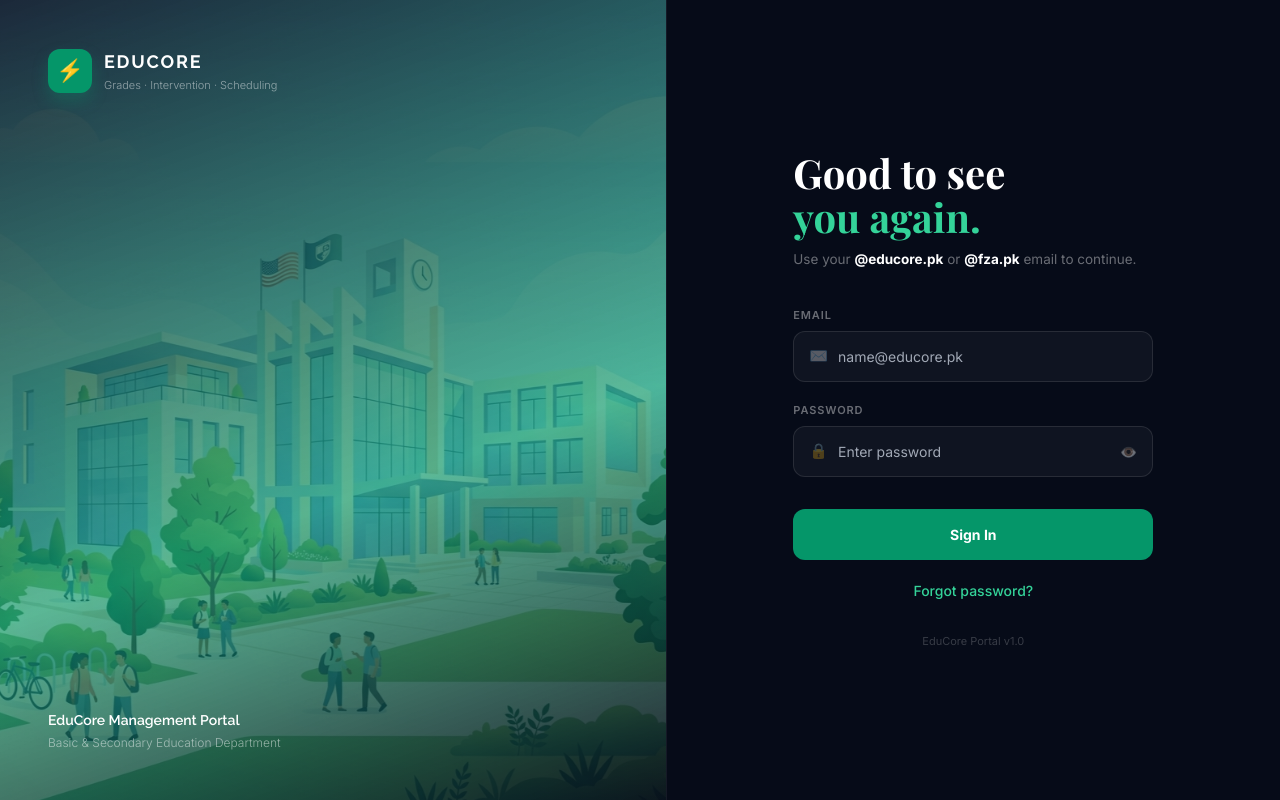
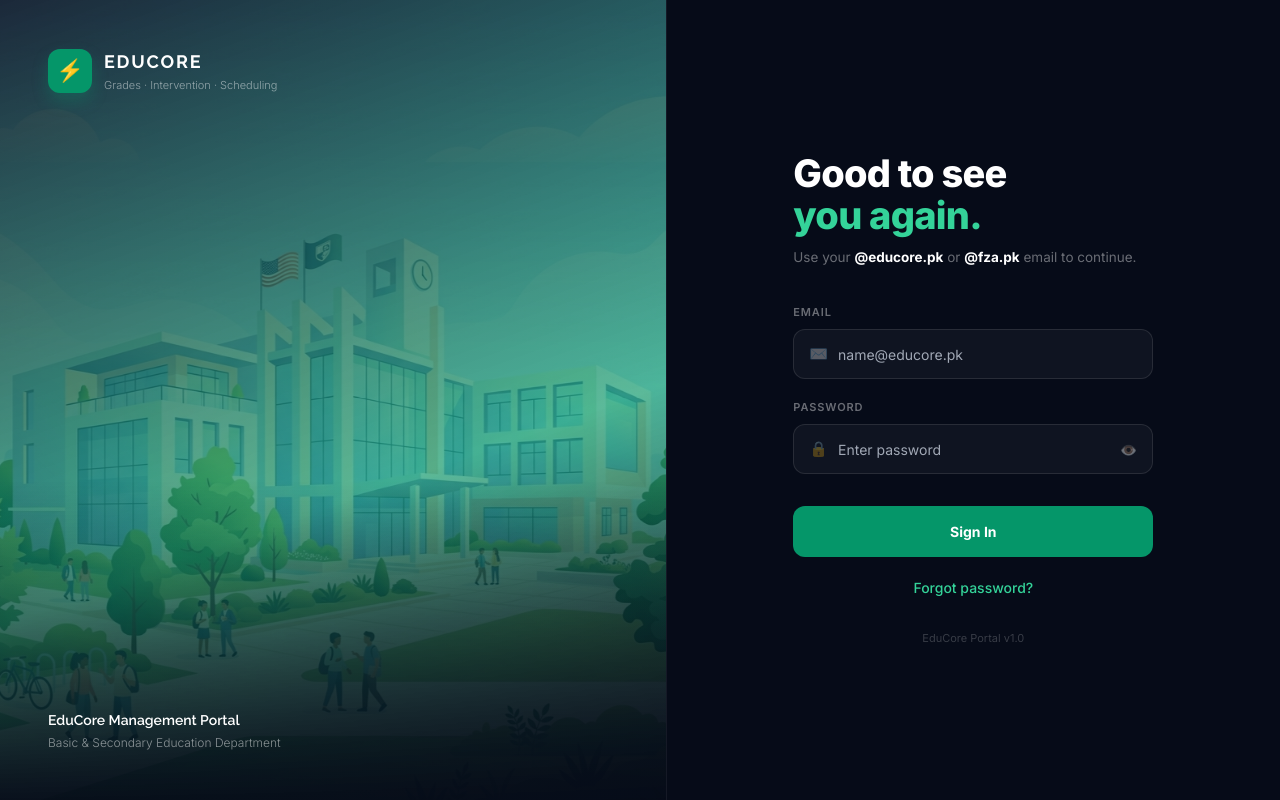
Before and after one commit to areeeb72a/educoree, a Next.js app: page / in a window 1280 px wide. Built offline with nearby package versions, Linux system fonts and the light colour scheme.

Commit message:
Polish login layout: fix bottom text readability and update main heading typography to Sans-serif Inter

```diff
--- a/app/page.tsx
+++ b/app/page.tsx
@@ -133,6 +133,7 @@ export default function LoginPage() {
           <img src="/school_login_bg.png" alt="School Login Background" className="kb-0" style={{ width: '100%', height: '100%', objectFit: 'cover', display: 'block' }} />
         </div>
         <div style={{ position: 'absolute', inset: 0, zIndex: 2, background: 'linear-gradient(160deg, rgba(6,11,24,0.85) 0%, rgba(5,150,105,0.65) 60%, rgba(6,11,24,0.9) 100%)' }}></div>
+        <div style={{ position: 'absolute', left: 0, right: 0, bottom: 0, height: '40%', zIndex: 2, background: 'linear-gradient(to top, rgba(6,11,24,0.95) 0%, transparent 100%)' }}></div>
 
         {/* Left top brand info */}
         <div style={{ position: 'relative', zIndex: 3, display: 'flex', alignItems: 'center', gap: 12 }}>
@@ -157,7 +158,7 @@ export default function LoginPage() {
         <div style={{ width: '100%', maxWidth: 360, position: 'relative', zIndex: 1 }}>
 
           <div style={{ marginBottom: '2.25rem' }}>
-            <p style={{ fontFamily: "'Playfair Display', serif", fontSize: 40, fontWeight: 700, color: '#fff', lineHeight: 1.1, marginBottom: 10 }}>
+            <p style={{ fontFamily: "'Inter', sans-serif", fontSize: 38, fontWeight: 800, color: '#fff', lineHeight: 1.1, letterSpacing: '-0.02em', marginBottom: 10 }}>
               Good to see<br />
               <span style={{ color: '#34D399' }}>you again.</span>
             </p>
```
Also changed, not shown: .agents/AGENTS.md (added).
